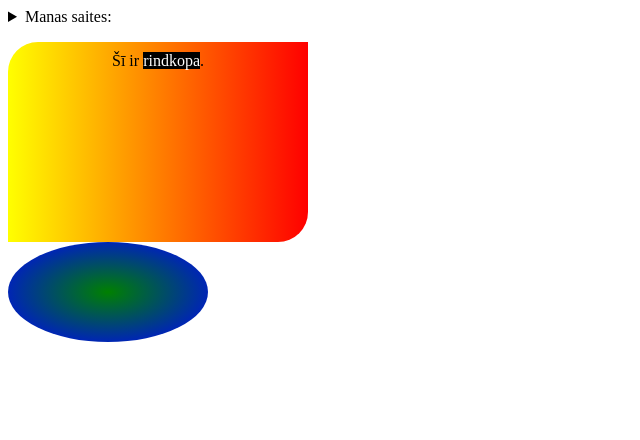
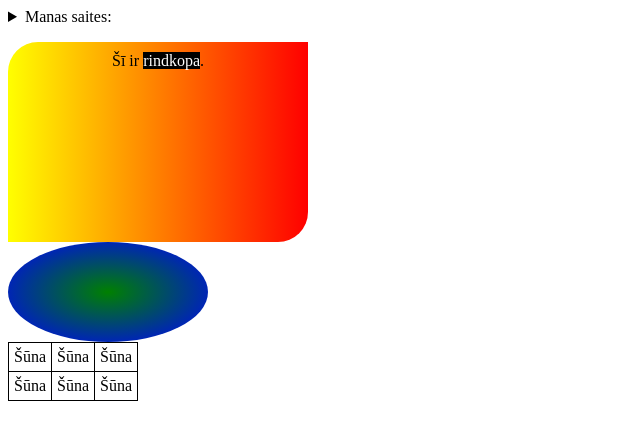
Before and after one commit to raivis-rasnacs/dazadiHTMLtagi, a plain HTML site: page index.html in a window 1280 px wide. Shown: the whole page, without its empty margins (0-640 px from the left). Drawn offline with Linux system fonts and the light colour scheme.

Commit message:
Added table

```diff
--- a/index.html
+++ b/index.html
@@ -15,6 +15,18 @@
     </details>
     <div id="bloks"><p>Šī ir <mark>rindkopa</mark>.</p></div>
     <div id="aplis"></div>
+    <table>
+      <tr>
+        <td>Šūna</td>
+        <td>Šūna</td>
+        <td>Šūna</td>
+      </tr>
+      <tr>
+        <td>Šūna</td>
+        <td>Šūna</td>
+        <td>Šūna</td>
+      </tr>
+    </table>
     <script src="script.js"></script>
   </body>
 </html>
--- a/style.css
+++ b/style.css
@@ -23,3 +23,12 @@ mark {
   border-radius:50%;
   background:radial-gradient(green,blue);
 }
+
+table {
+  border-collapse:collapse;
+}
+
+tr, td {
+  padding:5px;
+  border:1px solid black;
+}
```
